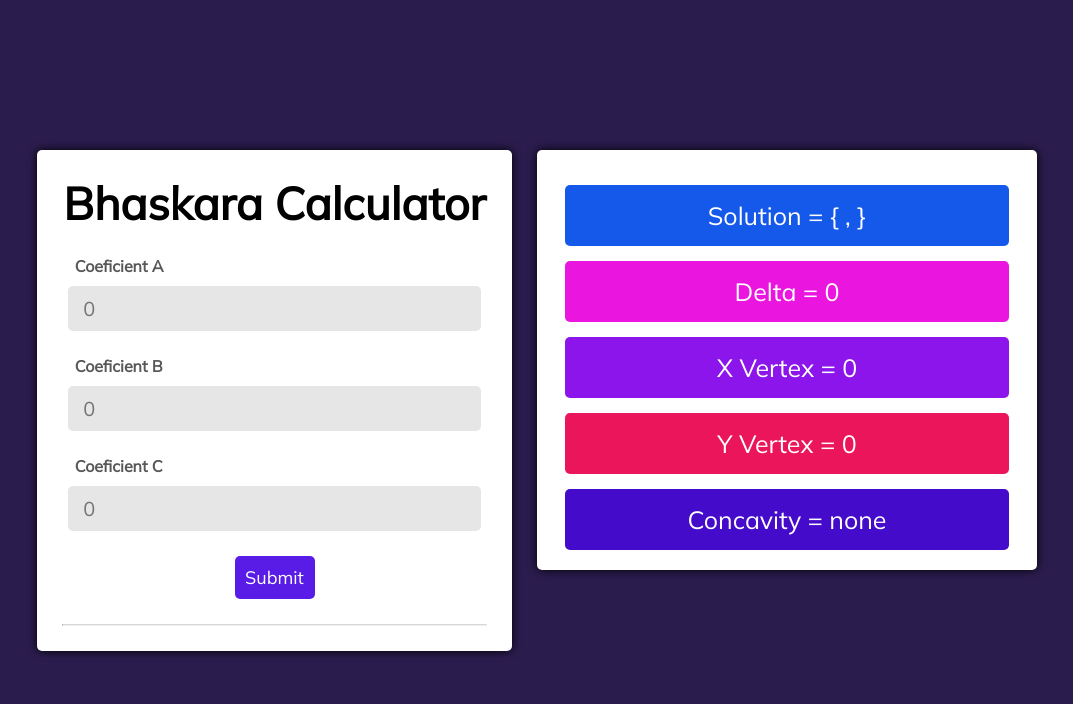
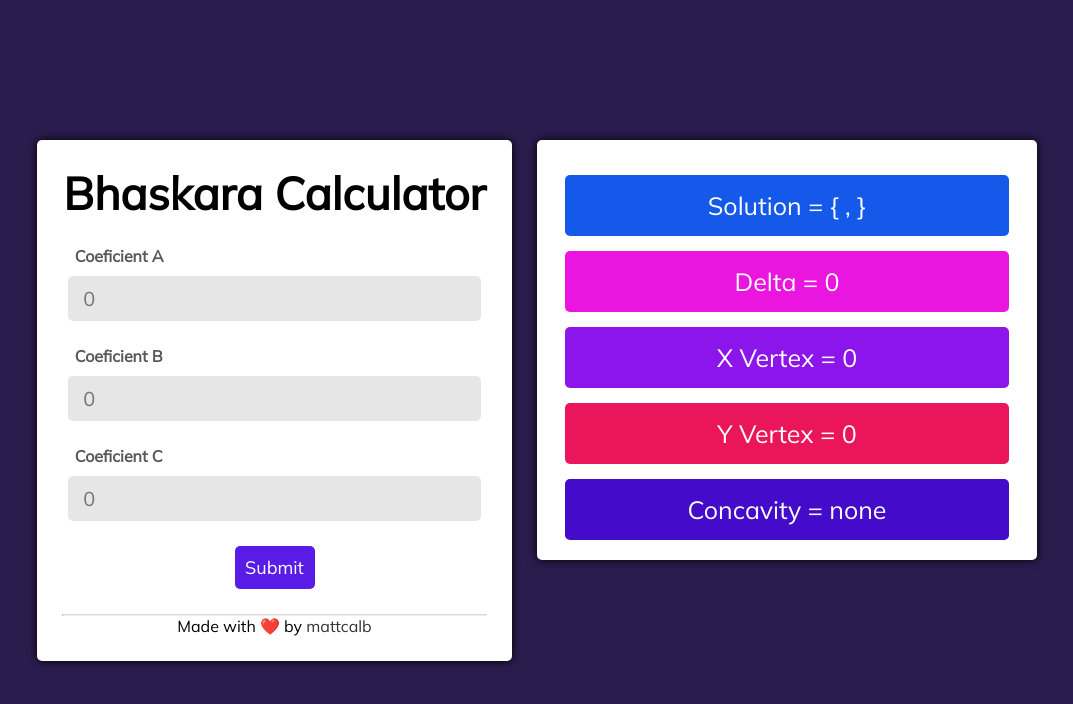
Before and after one commit to mattcalb/bhaskara-calculator, a React (Create React App) app: page / in a window 1280 px wide. Shown: the top 704 px of the page, without its empty margins (103-1176 px from the left). Built offline with nearby package versions, Linux system fonts and the light colour scheme; the HTML template or start-up script is replaced by a standard one.

Commit message:
Add and style the link to the repo

```diff
--- a/src/pages/MainPage/index.js
+++ b/src/pages/MainPage/index.js
@@ -108,6 +108,8 @@ function MainPage() {
             Submit
           </button>
           <hr></hr>
+          Made with ❤️ by {""}
+          <a href="https://github.com/mattcalb/bhaskara-calculator">mattcalb</a>
         </form>
       </div>
       <div className="float-element result-table">
--- a/src/pages/MainPage/style.css
+++ b/src/pages/MainPage/style.css
@@ -91,3 +91,12 @@ hr {
   border-top: 1px solid #d8d8d8;
   margin-top: 25px;
 }
+
+a:active, a:link, a:visited {
+  color: rgb(50, 50, 50);
+  text-decoration: none;
+}
+
+a:hover {
+  color: black;
+}
```
